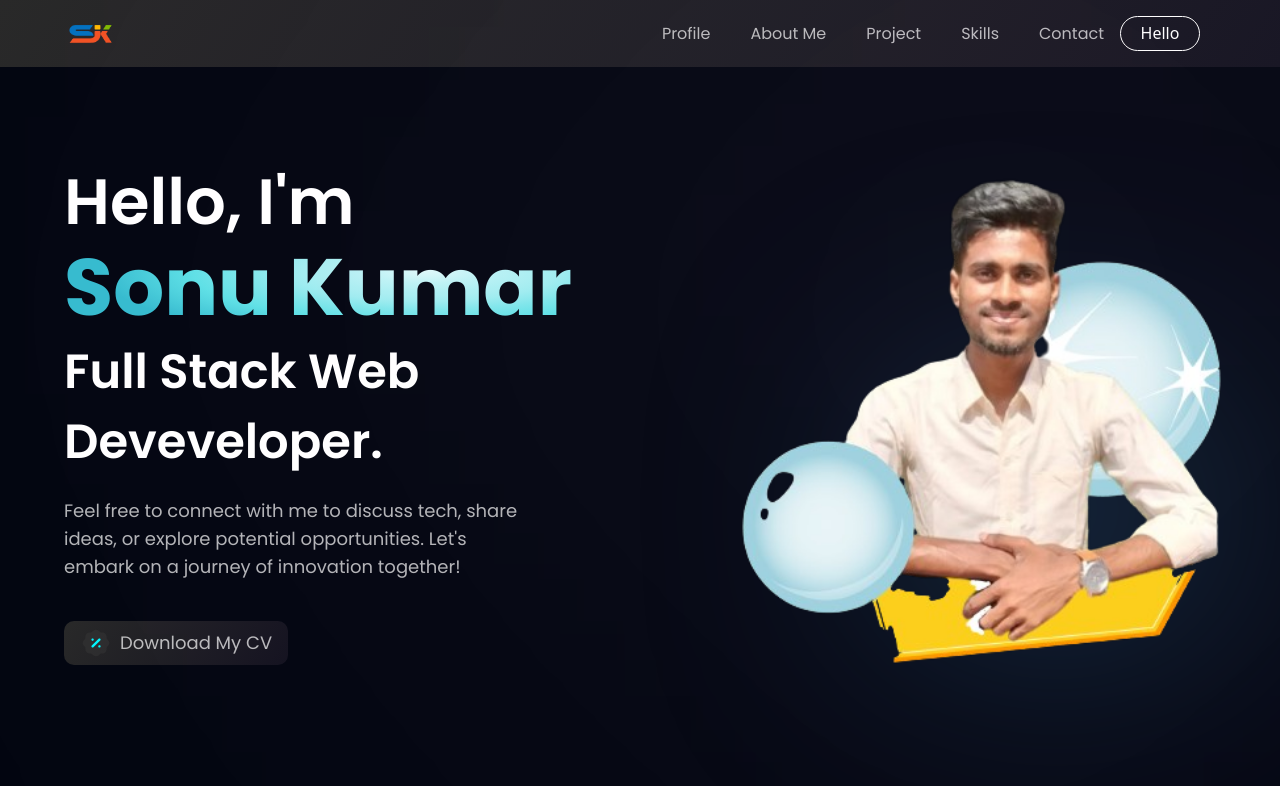
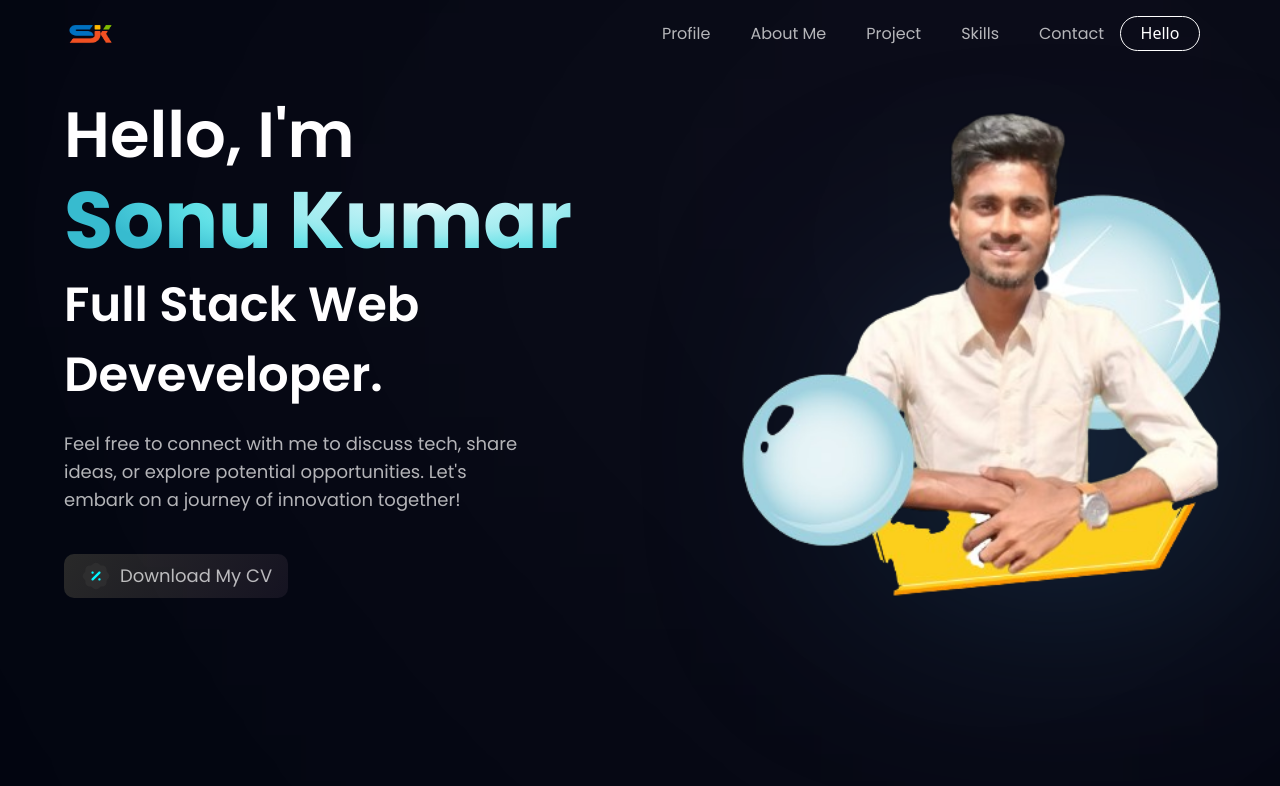
Before and after one commit to sonuku092/My_Portfolio, a React (Vite) app: page / in a window 1280 px wide. Shown: the top 786 px of the page. Built offline with nearby package versions, Linux system fonts and the light colour scheme.

Commit message:
Navbar Fixed

```diff
--- a/src/App.jsx
+++ b/src/App.jsx
@@ -3,7 +3,7 @@ import { Billing, Business, CardDeal, Clients, CTA, Footer, Navbar, Stats, Testi
 
 const App = () => (
   <div className="bg-primary w-full overflow-hidden">
-    <div className={`${styles.paddingX} ${styles.flexCenter} bg-discount-gradient`}>
+    <div className={`${styles.flexCenter}`}>
       <div className={`${styles.boxWidth}`}>
         <Navbar />
       </div>
--- a/src/components/Hero.jsx
+++ b/src/components/Hero.jsx
@@ -4,7 +4,7 @@ import GetStarted from "./GetStarted";
 
 const Hero = () => {
   return (
-    <section id="profile" className={`flex md:flex-row flex-col sm:py-[100px] py-6`}>
+    <section id="profile" className={`flex md:flex-row flex-col sm:py-[100px] py-6 `}>
       <div className={`flex-1 ${styles.flexStart} flex-col xl:px-0 sm:px-16 px-6`}>
 
         <div className="flex flex-row justify-between items-center w-full">
--- a/src/components/Navbar.jsx
+++ b/src/components/Navbar.jsx
@@ -1,14 +1,27 @@
 import { useState } from "react";
+import styles from "../style";
 
 import { close, logo, menu,sk } from "../assets";
 import { navLinks } from "../constants";
 
 const Navbar = () => {
+  const [ fix, setFix] = useState( false);
   const [active, setActive] = useState("Home");
   const [toggle, setToggle] = useState(false);
 
+  function setFixed () {
+    if(window.scrollY >= 100) {
+      setFix(true)
+    }
+    else{
+      setFix(false)
+    }
+  }
+
+  window.addEventListener("scroll", setFixed)
+
   return (
-    <nav className="w-full flex py-4 justify-between items-center navbar">
+    <nav className={`w-full flex py-4 justify-between items-center navbar fixed z-10  ${styles.paddingX} ${fix ? "bg-black-gradient":"bg-transparent"} ? `}>
       <img src={sk} alt="sonukumar" className="w-auto h-[24px] ss:h-[32px] cursor-pointer hover:bg-white rounded-lg" />
 
       <ul className="list-none sm:flex hidden justify-end items-center flex-1">
@@ -25,7 +38,7 @@ const Navbar = () => {
         ))}
       </ul>
 
-      <div className="md:block hidden h-[35px] w-[80px] border border-white rounded-full mx-4 hover:bg-white text-center i ">
+      <div className="sm:block hidden h-[35px] w-[80px] border border-white rounded-full mx-4 hover:bg-white text-center i ">
             <p className="text-white hover:text-black mt-[4px]">Hello</p>
       </div>
 
@@ -40,7 +53,7 @@ const Navbar = () => {
         <div
           className={`${
             !toggle ? "hidden" : "flex"
-          } p-6 bg-black-gradient absolute top-20 right-0 mx-4 my-2 min-w-[140px] rounded-xl sidebar`}
+          } p-4 bg-black-gradient absolute top-[60px] right-0 mx-2 my-2 min-w-[140px] rounded-xl sidebar`}
         >
           <ul className="list-none flex justify-end items-start flex-1 flex-col">
             {navLinks.map((nav, index) => (
```
